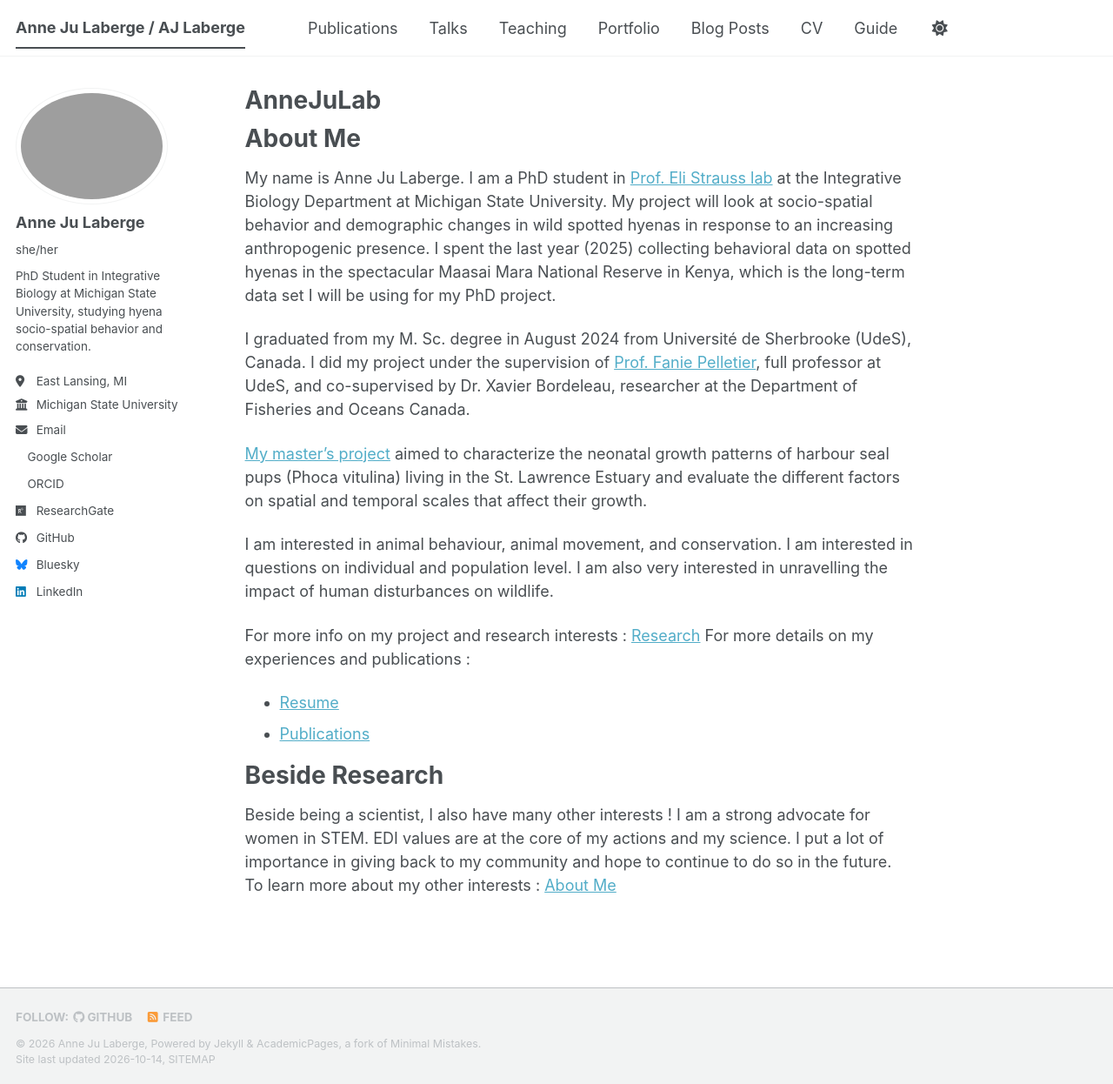
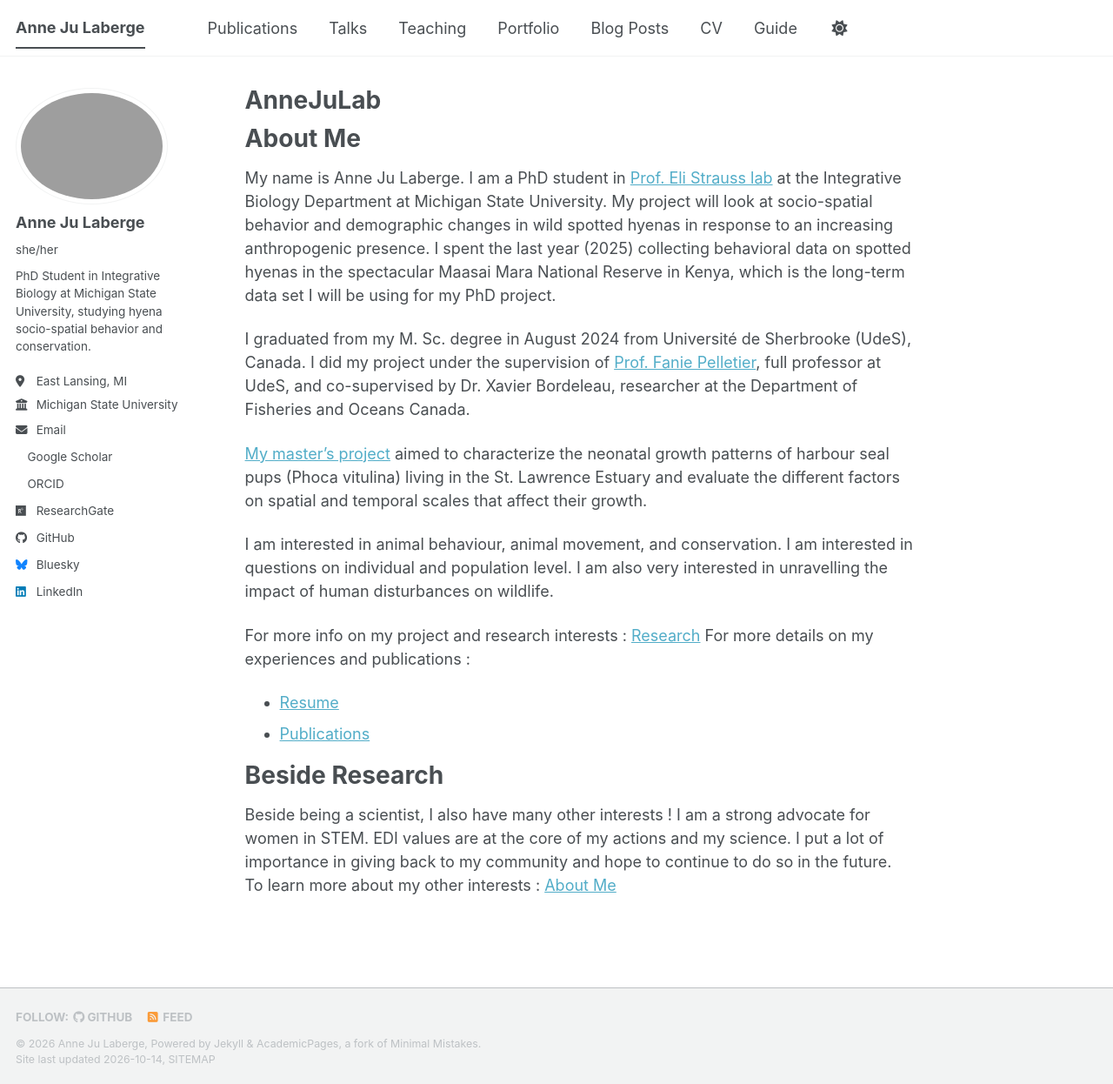
Before and after one commit to AnneJuL/annejul.github.io, a Jekyll site: the page built from _pages/about.md, in a window 1280 px wide and 1246 px high. Shown: the whole window at 87% size. Built offline with Jekyll 4.4.1, drawn with Linux system fonts in a browser that asks for light colours; a style sheet for code colours, icons or effects is not loaded.

Commit message:
Update site title in configuration file

```diff
--- a/_config.yml
+++ b/_config.yml
@@ -9,7 +9,7 @@
 # Basic Site Settings
 locale                   : "en-US"
 site_theme               : "default" # The available themes options are "default", "air", "sunrise", "mint", "dirt" and "contrast"
-title                    : "Anne Ju Laberge / AJ Laberge"
+title                    : "Anne Ju Laberge"
 title_separator          : "-"
 name                     : &name "Anne Ju Laberge"
 description              : &description "PhD Student in Integrative Biology at Michigan State University"   # Update this with a general description of your site, this is the default if not overridden by a page
```
